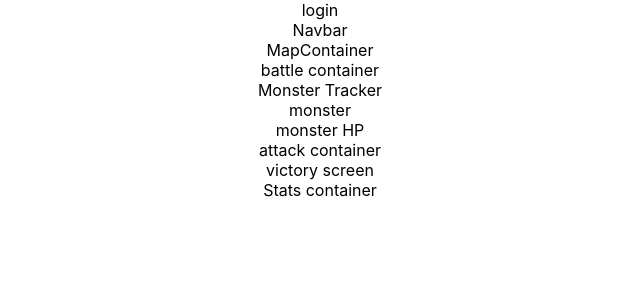
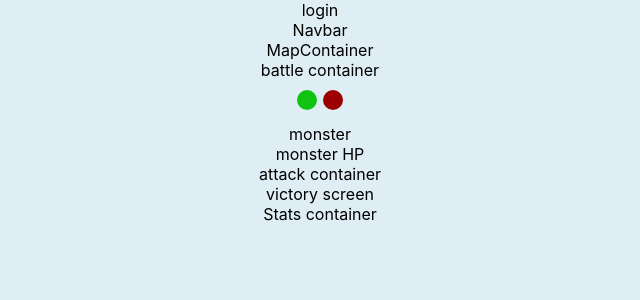
Before and after one commit to Shinji-Nishikita/team-project-mymizu, a React (Create React App) app: page / in a window 1280 px wide. Shown: the top 300 px of the page, without its empty margins (320-960 px from the left). Built offline with nearby package versions, Linux system fonts and the light colour scheme.

Commit message:
completed basic monster tracker component and styling

```diff
--- a/src/components/BattleContainer.jsx
+++ b/src/components/BattleContainer.jsx
@@ -1,3 +1,4 @@
+import React, { useState, useEffect } from "react";
 import "../styles/BattleContainer.css";
 import MonsterTracker from "./MonsterTracker";
 import Monster from "./Monster";
@@ -5,10 +6,13 @@ import AttackContainer from "./AttackContainer";
 import VictoryScreen from "./VictoryScreen";
 
 function BattleContainer() {
+  const [numAlive, setNumAlive] = useState();
+  const [numDead, setNumDead] = useState();
+
   return (
     <section className="BattleContainer">
       battle container
-      <MonsterTracker />
+      <MonsterTracker numAlive={numAlive} numDead={numDead} />
       <Monster />
       <AttackContainer />
       <VictoryScreen />
--- a/src/components/MonsterTracker.jsx
+++ b/src/components/MonsterTracker.jsx
@@ -1,7 +1,27 @@
 import "../styles/MonsterTracker.css";
 
-function MonsterTracker() {
-  return <section className="MonsterTracker">Monster Tracker </section>;
+function MonsterTracker(props) {
+  const lifeElems = [];
+  if (props.numDead === 0) {
+    for (let i = 0; i < props.numAlive; i++) {
+      lifeElems.push(<span className="lifedot"></span>);
+    }
+  } else {
+    for (let i = 0; i < props.numDead; i++) {
+      lifeElems.push(<span className="deathdot"></span>);
+    }
+    for (let i = 0; i < props.numDead; i++) {
+      lifeElems.push(<span className="deathdot"></span>);
+    }
+  }
+
+  return (
+    <section className="MonsterTracker">
+      <span className="lifedot"></span>
+      <span className="deathdot"></span>
+      {lifeElems}
+    </section>
+  );
 }
 
 export default MonsterTracker;
--- a/src/components/Navbar.jsx
+++ b/src/components/Navbar.jsx
@@ -1,7 +1,7 @@
 import "../styles/Navbar.css";
 
 function Navbar() {
-  return <header className="Nav">Navbar</header>;
+  return <header className="Navbar">Navbar</header>;
 }
 
 export default Navbar;
--- a/src/styles/MonsterTracker.css
+++ b/src/styles/MonsterTracker.css
@@ -0,0 +1,23 @@
+.lifedot {
+  height: 20px;
+  width: 20px;
+  background-color: rgb(16, 195, 16);
+  border-radius: 50%;
+  display: inline-block;
+  margin-left: 3px;
+  margin-right: 3px;
+  margin-top: 10px;
+  margin-bottom: 10px;
+}
+
+.deathdot {
+  height: 20px;
+  width: 20px;
+  background-color: rgb(156, 0, 0);
+  border-radius: 50%;
+  display: inline-block;
+  margin-left: 3px;
+  margin-right: 3px;
+  margin-top: 10px;
+  margin-bottom: 10px;
+}
--- a/src/styles/index.css
+++ b/src/styles/index.css
@@ -1,13 +1,14 @@
 body {
   margin: 0;
-  font-family: -apple-system, BlinkMacSystemFont, 'Segoe UI', 'Roboto', 'Oxygen',
-    'Ubuntu', 'Cantarell', 'Fira Sans', 'Droid Sans', 'Helvetica Neue',
+  font-family: -apple-system, BlinkMacSystemFont, "Segoe UI", "Roboto", "Oxygen",
+    "Ubuntu", "Cantarell", "Fira Sans", "Droid Sans", "Helvetica Neue",
     sans-serif;
   -webkit-font-smoothing: antialiased;
   -moz-osx-font-smoothing: grayscale;
+  background-color: #dfeef5;
 }
 
 code {
-  font-family: source-code-pro, Menlo, Monaco, Consolas, 'Courier New',
+  font-family: source-code-pro, Menlo, Monaco, Consolas, "Courier New",
     monospace;
 }
```
